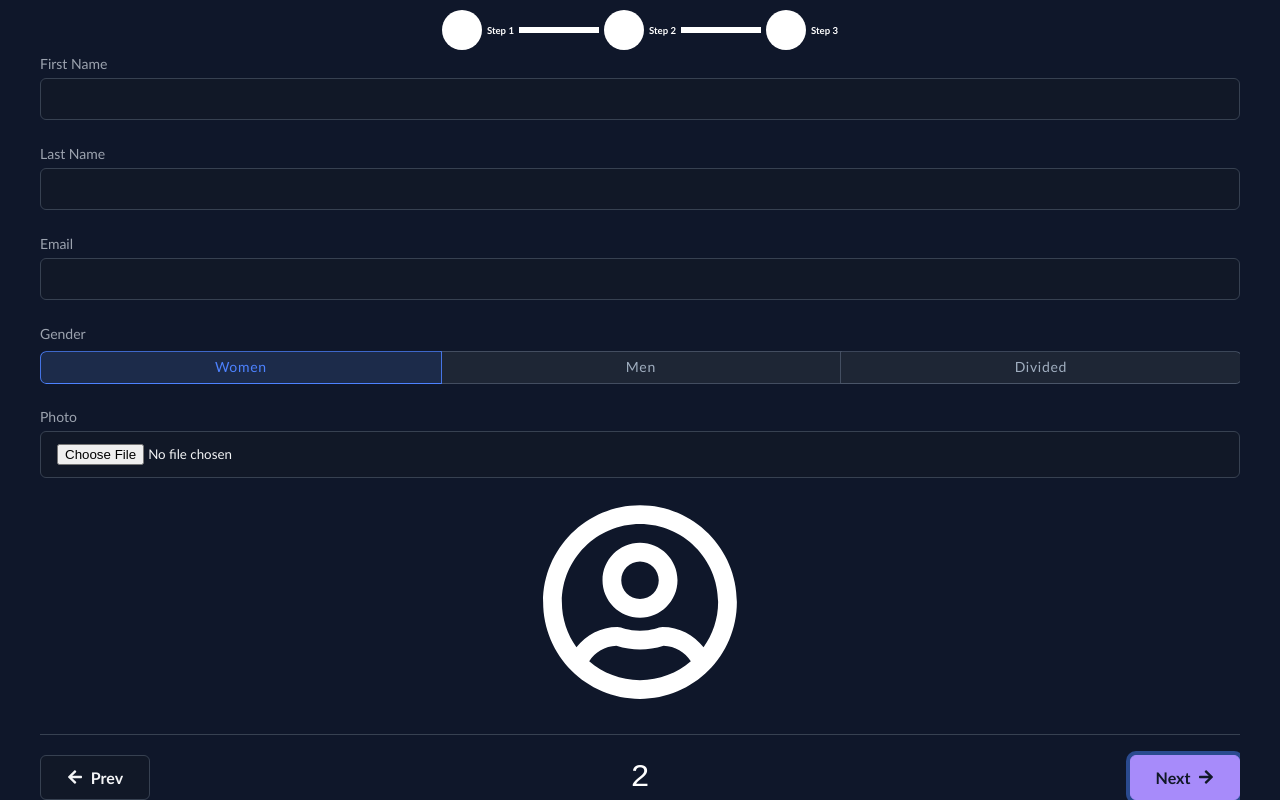
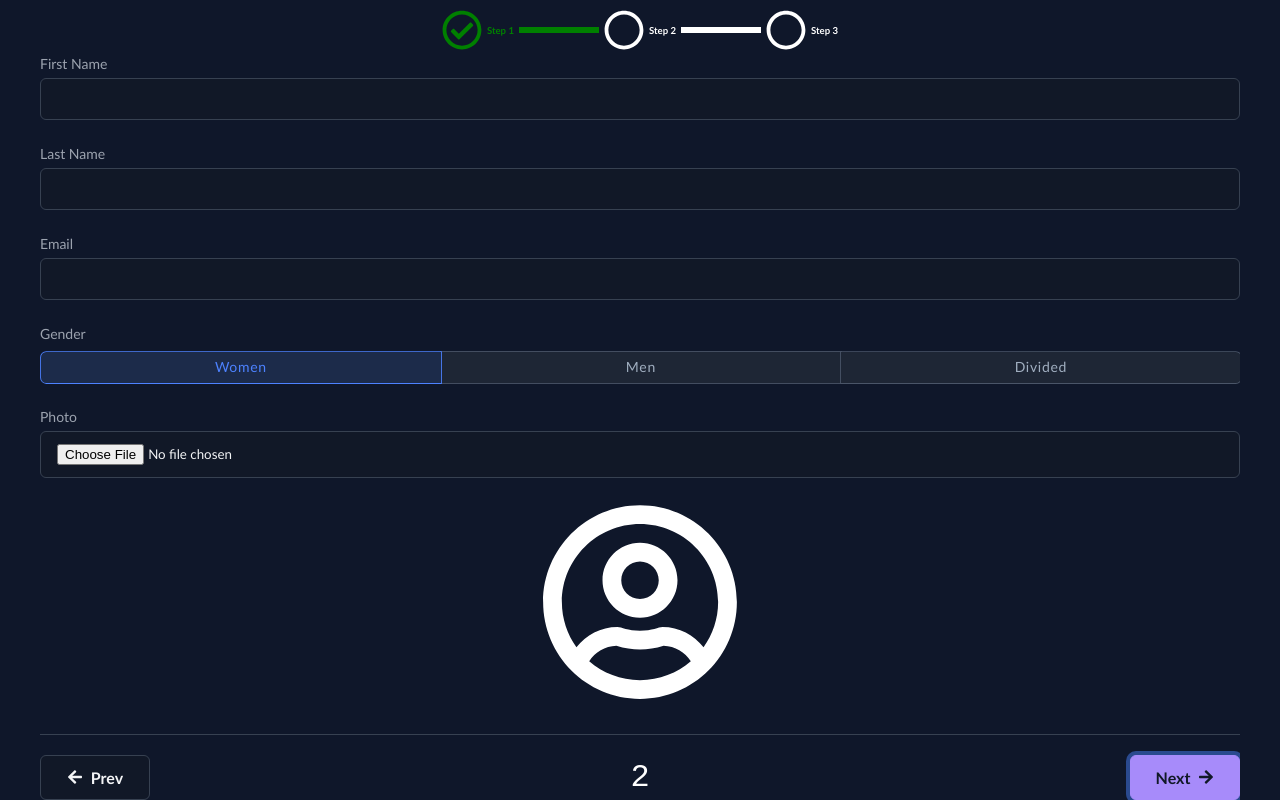
Before and after one commit to abrandon1999/exotic_life_FE, a React (Vite) app: page /profile in a window 1280 px wide. Both pictures are taken after a click on the button "Next". Shown: the part 50-850 px from the top of the page. Built offline with nearby package versions, Linux system fonts and the light colour scheme.

Commit message:
profleComponent: implement profile header

```diff
--- a/src/components/ProfileHeader.tsx
+++ b/src/components/ProfileHeader.tsx
@@ -1,28 +1,42 @@
 import type { CSSProperties } from "react";
-
-export default function ProfileHeader() {
+import { FaRegCheckCircle } from "react-icons/fa";
+import { FaRegCircle } from "react-icons/fa";
+interface Props {
+  page: number;
+}
+export default function ProfileHeader({ page }: Props) {
   return (
     <div style={container}>
       <div style={block}>
-        <div style={round}></div>
-        <p style={text}>Step 1</p>
-        <div style={line}></div>
+        {page > 1 ? (
+          <FaRegCheckCircle size={SIZE} color={COLOR} />
+        ) : (
+          <FaRegCircle size={SIZE} />
+        )}
+        <p style={page > 1 ? textGreen : text}>Step 1</p>
+        <div style={page > 1 ? lineColor : line}></div>
       </div>
       <div style={block}>
-        <div style={round}></div>
-        <p style={text}>Step 2</p>
-        <div style={line}></div>
+        {page > 2 ? (
+          <FaRegCheckCircle size={SIZE} color={COLOR} />
+        ) : (
+          <FaRegCircle size={SIZE} />
+        )}
+        <p style={page > 2 ? textGreen : text}>Step 2</p>
+        <div style={page > 2 ? lineColor : line}></div>
       </div>
       <div style={block}>
-        <div style={round}></div>
+        <FaRegCircle size={SIZE} />
         <p style={text}>Step 3</p>
       </div>
     </div>
   );
 }
-const SIZE = "40px";
+const SIZE = "40";
+const COLOR = "green";
 const LENGTH = "80px";
 const FONT_SIZE = "0.60rem";
+const MARGINLEFT = "5px";
 const container: CSSProperties = {
   display: "flex",
   justifyContent: "center",
@@ -32,13 +46,7 @@ const block: CSSProperties = {
   display: "flex",
   alignItems: "center",
 };
-const round: CSSProperties = {
-  width: SIZE,
-  height: SIZE,
-  borderRadius: "50%",
-  backgroundColor: "#fff",
-  marginRight: "5px",
-};
+
 const line: CSSProperties = {
   width: LENGTH,
   height: "3px",
@@ -47,7 +55,22 @@ const line: CSSProperties = {
   marginLeft: "5px",
   marginRight: "5px",
 };
+const lineColor: CSSProperties = {
+  width: LENGTH,
+  height: "3px",
+  borderStyle: "solid",
+  borderColor: COLOR,
+  marginLeft: "5px",
+  marginRight: "5px",
+};
 const text: CSSProperties = {
   fontSize: FONT_SIZE,
   fontWeight: 600,
+  marginLeft: MARGINLEFT,
 };
+const textGreen: CSSProperties = {
+  fontSize: FONT_SIZE,
+  fontWeight: 600,
+  marginLeft: MARGINLEFT,
+  color: COLOR,
+};
--- a/src/routes/profile.tsx
+++ b/src/routes/profile.tsx
@@ -12,7 +12,7 @@ function RouteComponent() {
   const [page, setPage] = useState(1);
   return (
     <div>
-      <ProfileHeader />
+      <ProfileHeader page={page} />
       <ProfileContent />
       <ProfileFooter page={page} onPaginate={handlePaginate} />
     </div>
```
